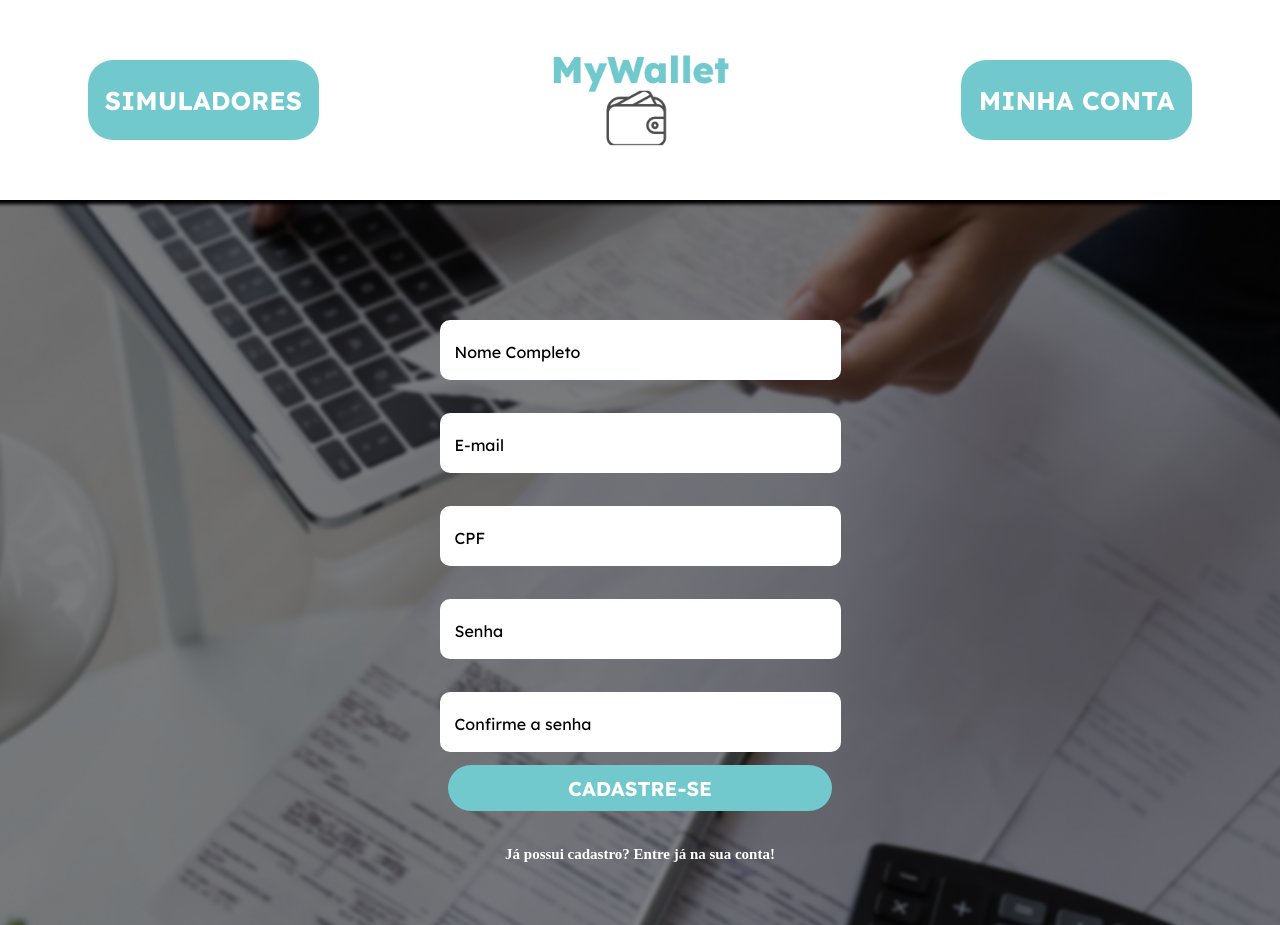
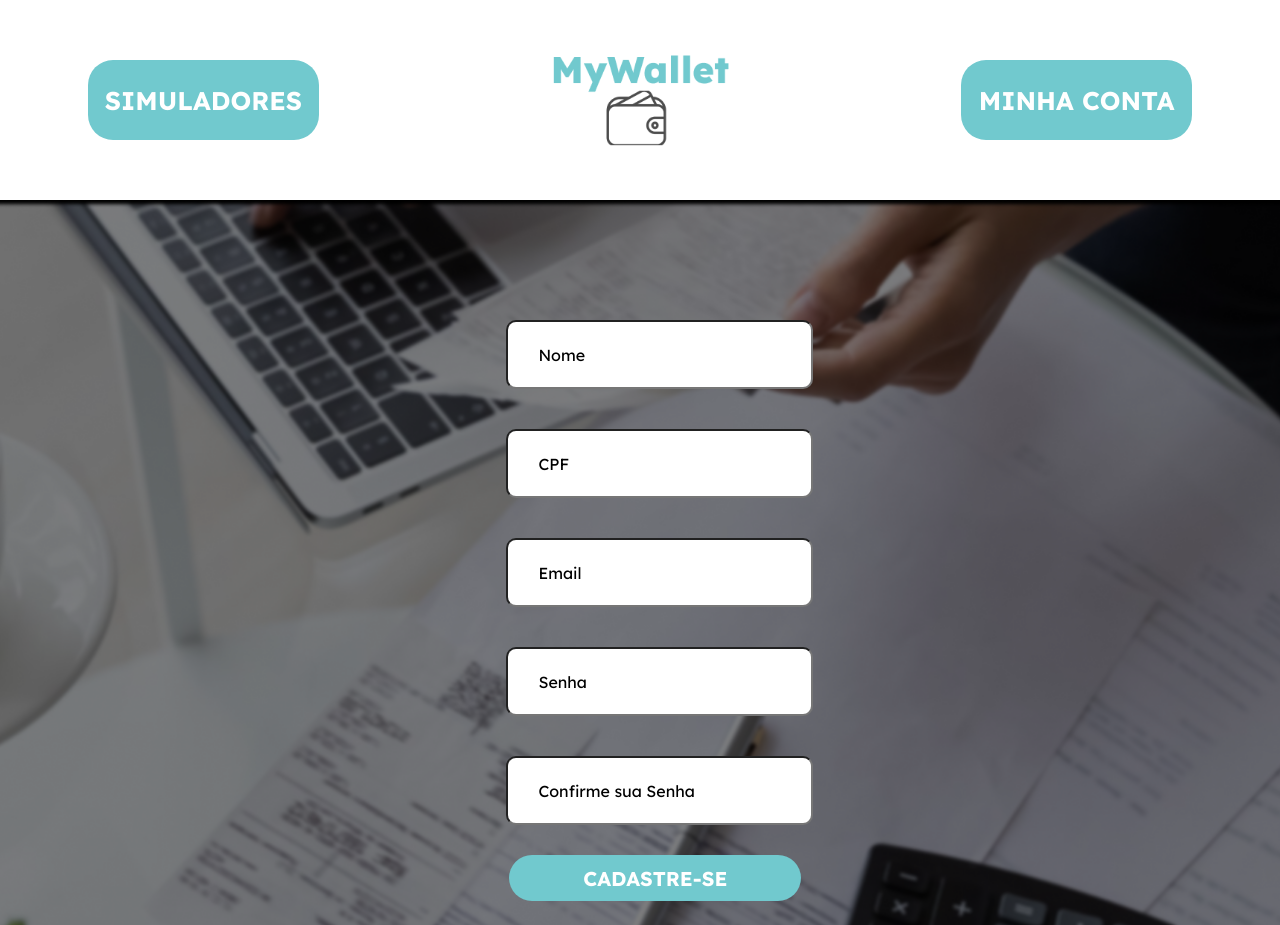
Before and after one commit to phcatanduba/mywallet, a React (Create React App) app: page /signup in a window 1280 px wide. Shown: the top 925 px of the page. Built offline with nearby package versions, Linux system fonts and the light colour scheme.

Commit message:
Validação de fomrulario não funcional

```diff
--- a/package.json
+++ b/package.json
@@ -11,12 +11,14 @@
     "@testing-library/jest-dom": "^5.16.5",
     "@testing-library/react": "^13.4.0",
     "@testing-library/user-event": "^13.5.0",
+    "formik": "^2.2.9",
     "react": "^18.2.0",
     "react-dom": "^18.2.0",
     "react-router-dom": "^6.8.1",
     "react-scripts": "5.0.1",
     "styled-components": "^5.3.6",
-    "web-vitals": "^2.1.4"
+    "web-vitals": "^2.1.4",
+    "yup": "^1.0.0"
   },
   "scripts": {
     "start": "react-scripts start",
--- a/src/Components/SignUp/ButtonFormSign.js
+++ b/src/Components/SignUp/ButtonFormSign.js
@@ -6,7 +6,7 @@ export default function Button(props){
 
 const ButtonComponent = styled.button`
 
-    width: 30%;
+    width: 95%;
     height: 46px;
     background: #71C9CE;
     border-radius: 25px;
@@ -19,6 +19,8 @@ const ButtonComponent = styled.button`
     font-weight: 700;
     font-size: 20px;
     line-height: 23px;
+    margin-left: 23px;
+    margin-top: 10px;
 
 
     :hover{
--- a/src/Components/SignUp/FormSign.js
+++ b/src/Components/SignUp/FormSign.js
@@ -2,17 +2,35 @@ import { Link } from 'react-router-dom';
 import styled from "styled-components";
 import sign from '../../App/Images/sign.png';
 import Button from "../../Components/SignUp/ButtonFormSign";
-import Input from "../../Components/SignUp/InputFormSign";
 import FormStrings from './StringsSignUp';
 import React from "react";
+import { Formik, Form, Field, ErrorMessage } from "formik";
+import * as yup from "yup";
 import IconButton from "@material-ui/core/IconButton";
 import Visibility from "@material-ui/icons/Visibility";
 import InputAdornment from "@material-ui/core/InputAdornment";
 import VisibilityOff from "@material-ui/icons/VisibilityOff";
 
-function FormSign() {
+function ExampleFormik() {
+    const validationSchema = yup.object({
+        email: yup
+            .string()
+            .email("Digite um Email valido")
+            .required("Digite seu Email"),
+        password: yup
+            .string()
+            .min(8, "Senha deve ter no minimo 8 caracteres")
+            .required("Digite sua senha"),
+        passwordConfirmation: yup
+            .string()
+            .oneOf([yup.ref('password')], 'Passwords must match')
+            .required('Password confirmation is required')
+    });
+
+
     const [values, setValues] = React.useState({
         password: "",
+        passwordConfirmation: "",
         showPassword: false,
     });
 
@@ -27,15 +45,29 @@ function FormSign() {
     const handlePasswordChange = (prop) => (event) => {
         setValues({ ...values, [prop]: event.target.value });
     };
-
     return (
+        <Formik
+            initialValues={{ email: "", password: "", passwordConfirmation: "" }}
+            validationSchema={validationSchema}
+        >
             <BodyForm style={{ backgroundImage: `url(${sign})` }}>
                 <FormSignUp>
-                <Input type={'name'} placeholder={FormStrings.name} />
-                <Input type={'email'} placeholder={FormStrings.email} />
-                <Input type={'cpf'} placeholder={FormStrings.cpf} />
-                <Input type={'password'} placeholder={FormStrings.password}
-                    onChange={handlePasswordChange("password")}
+                    <Form>
+                        <div>
+                            <Field type="name" name="name" placeholder="Nome" />
+                        </div>
+                        <div>
+                            <Field type="cpf" name="cpf" placeholder="CPF" />
+                        </div>
+                        <div>
+                            <Field type="email" name="email" placeholder="Email" />
+                            <DivError>
+                                <ErrorMessage component="div" name="email" />
+                            </DivError>
+                        </div>
+
+                        <div>
+                            <Field type="password" name="password" placeholder="Senha" onChange={handlePasswordChange("password")}
                                 value={values.password}
                                 endAdornment={
                                     <InputAdornment position="start">
@@ -47,9 +79,13 @@ function FormSign() {
                                         </IconButton>
                                     </InputAdornment>
                                 } />
-                <Input type={'password'} placeholder={FormStrings.confirmPassword}
-                    onChange={handlePasswordChange("password")}
-                    value={values.password}
+                            <DivError>
+                                <ErrorMessage component="div" name="password" />
+                            </DivError>
+                        </div>
+                        <div>
+                            <Field type="passwordConfirmation" name="passwordConfirmation" placeholder="Confirme sua Senha" onChange={handlePasswordChange("passwordConfirmation")}
+                                value={values.passwordConfirmation}
                                 endAdornment={
                                     <InputAdornment position="start">
                                         <IconButton
@@ -60,16 +96,26 @@ function FormSign() {
                                         </IconButton>
                                     </InputAdornment>
                                 } />
+                            <DivError>
+                                <ErrorMessage component="div" name="passwordConfirmation" />
+                            </DivError>
+                            </div>
+
                         <Button placeholder={FormStrings.register} />
                         <Link to={"/"} style={{ textDecoration: 'none' }} className="span">
                             <span>{FormStrings.goToLogin}</span>
                         </Link>
+                    </Form>
                 </FormSignUp>
             </BodyForm>
+        </Formik>
     );
 }
+export default ExampleFormik;
 
-export default FormSign;
+const DivError = styled.div`
+ margin-left: 25px;
+`
 
 const BodyForm = styled.div`
     width: 100%;
@@ -93,7 +139,6 @@ const FormSignUp = styled.div`
         margin-top: 36px;
         width: 100%;
         height: 18px;
-        font-family: 'Raleway';
         font-style: normal;
         font-weight: 700;
         font-size: 15px;
--- a/src/Components/SignUp/InputFormSign.js
+++ b/src/Components/SignUp/InputFormSign.js
@@ -7,7 +7,7 @@ export default function Input(props){
 }
 
 const InputComponent = styled.input`
-    width: 30%;
+    width: 100%;
     height: 58px;
     background: #FFFFFF;
     border-radius: 10px;
```
Also changed, not shown: src/Components/SignUp/test.js (added, +36 -0 lines), 1 other file (tests, documents, lock files or other folders). Lines whose indentation alone changed are shown as unchanged.
